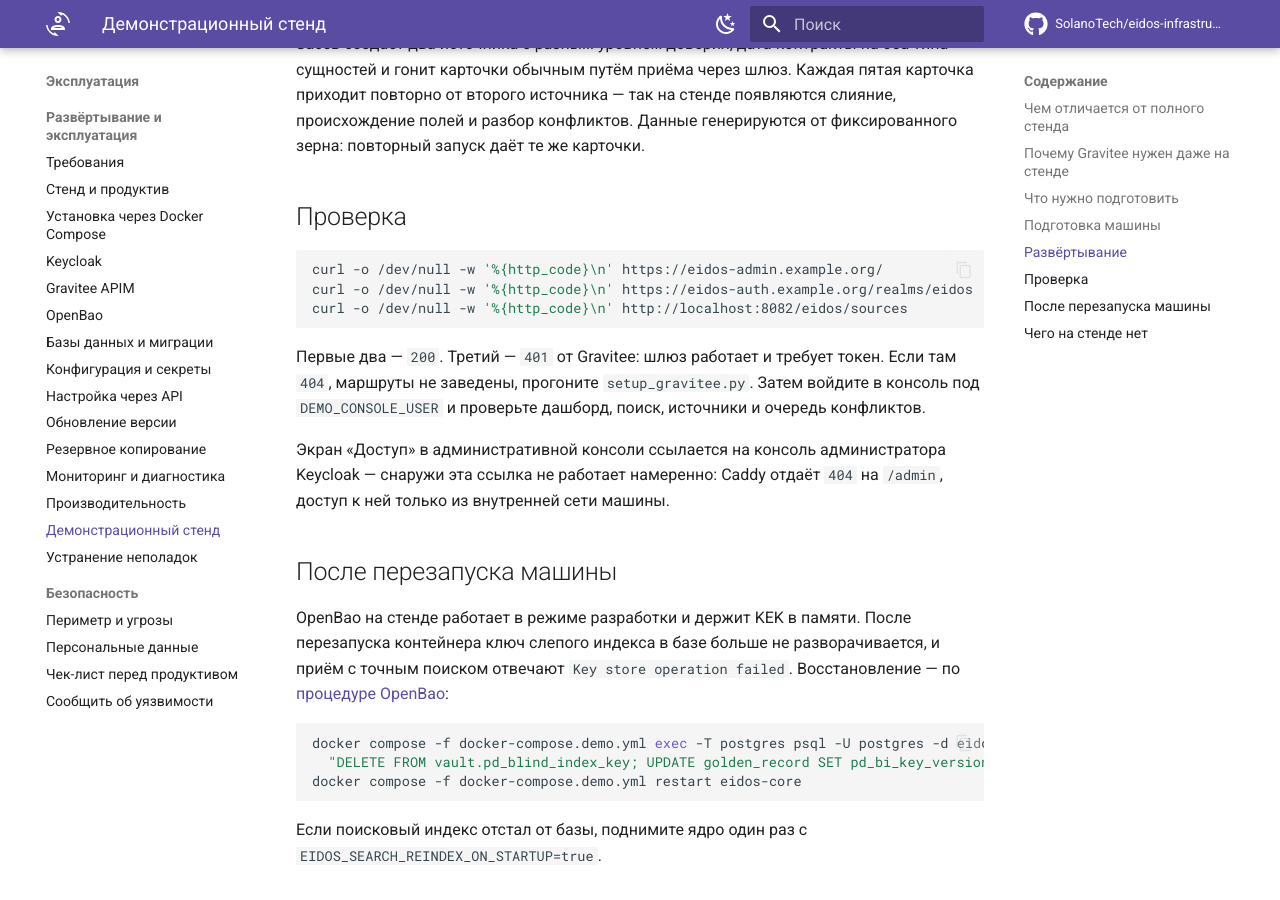
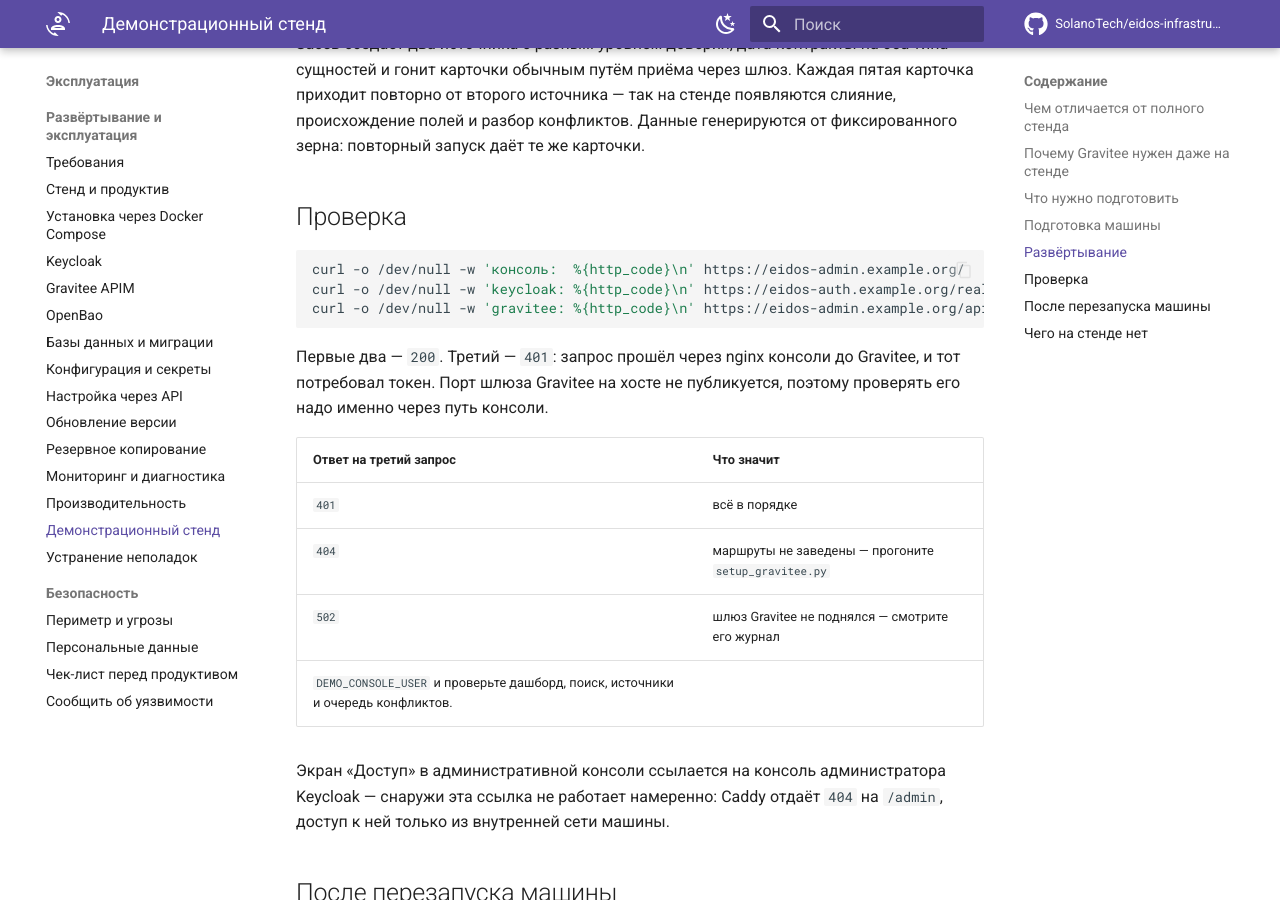
Before and after one commit to SolanoTech/eidos-newborn, an MkDocs documentation site: the page built from docs/operations/demo-stand.md, in a window 1280 px wide and 900 px high, scrolled down 4394 px. Built offline with MkDocs 1.6.1 and Material for MkDocs 9.7.7, drawn with Linux system fonts in a browser that asks for light colours; comment, search, counter and statistics services are not loaded.

Commit message:
Демо-стенд: проверка Gravitee идёт через путь консоли
В инструкции осталась проверка curl на localhost:8082 — порт шлюза Gravitee
демо-сборка не публикует, наружу смотрит только Caddy, и команда давала
"Couldn't connect to server".

Проверять надо тем же путём, которым ходит консоль: запрос к
/api/v1/admin/sources проходит nginx консоли и доходит до Gravitee. Заодно
это проверяет всю цепочку, а не только живость контейнера.

Co-Authored-By: Claude Opus 5 <noreply@anthropic.com>

````diff
--- a/docs/operations/demo-stand.md
+++ b/docs/operations/demo-stand.md
@@ -203,13 +203,20 @@ docker compose -f docker-compose.demo.yml ps --format '{{.Service}} {{.Ports}}'
 ## Проверка
 
 ```bash
-curl -o /dev/null -w '%{http_code}\n' https://eidos-admin.example.org/
-curl -o /dev/null -w '%{http_code}\n' https://eidos-auth.example.org/realms/eidos
-curl -o /dev/null -w '%{http_code}\n' http://localhost:8082/eidos/sources
+curl -o /dev/null -w 'консоль:  %{http_code}\n' https://eidos-admin.example.org/
+curl -o /dev/null -w 'keycloak: %{http_code}\n' https://eidos-auth.example.org/realms/eidos
+curl -o /dev/null -w 'gravitee: %{http_code}\n' https://eidos-admin.example.org/api/v1/admin/sources
 ```
 
-Первые два — `200`. Третий — `401` от Gravitee: шлюз работает и требует токен.
-Если там `404`, маршруты не заведены, прогоните `setup_gravitee.py`. Затем войдите в консоль под
+Первые два — `200`. Третий — `401`: запрос прошёл через nginx консоли до
+Gravitee, и тот потребовал токен. Порт шлюза Gravitee на хосте не публикуется,
+поэтому проверять его надо именно через путь консоли.
+
+| Ответ на третий запрос | Что значит |
+|---|---|
+| `401` | всё в порядке |
+| `404` | маршруты не заведены — прогоните `setup_gravitee.py` |
+| `502` | шлюз Gravitee не поднялся — смотрите его журнал | Затем войдите в консоль под
 `DEMO_CONSOLE_USER` и проверьте дашборд, поиск, источники и очередь конфликтов.
 
 Экран «Доступ» в административной консоли ссылается на консоль администратора
````
